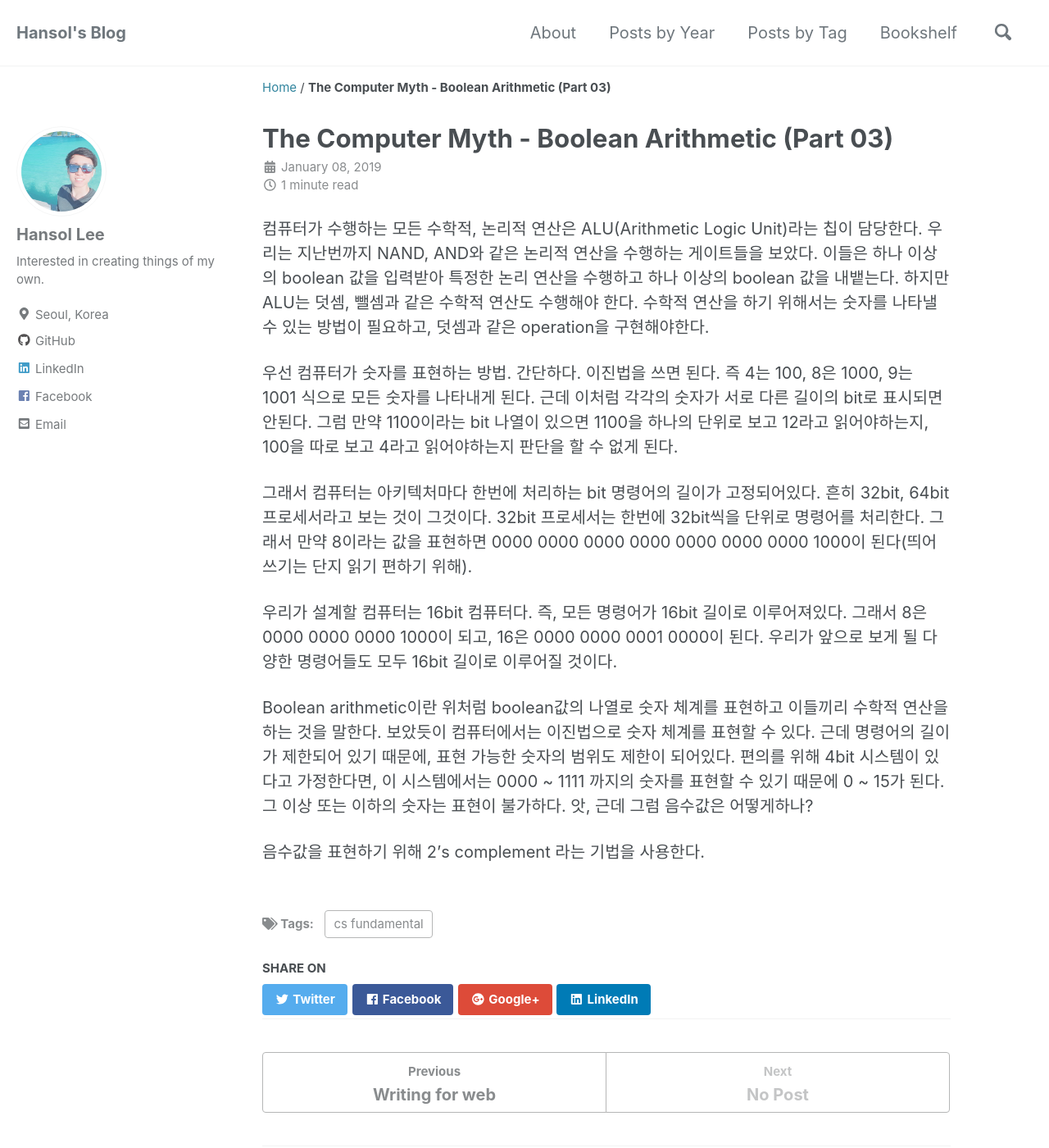
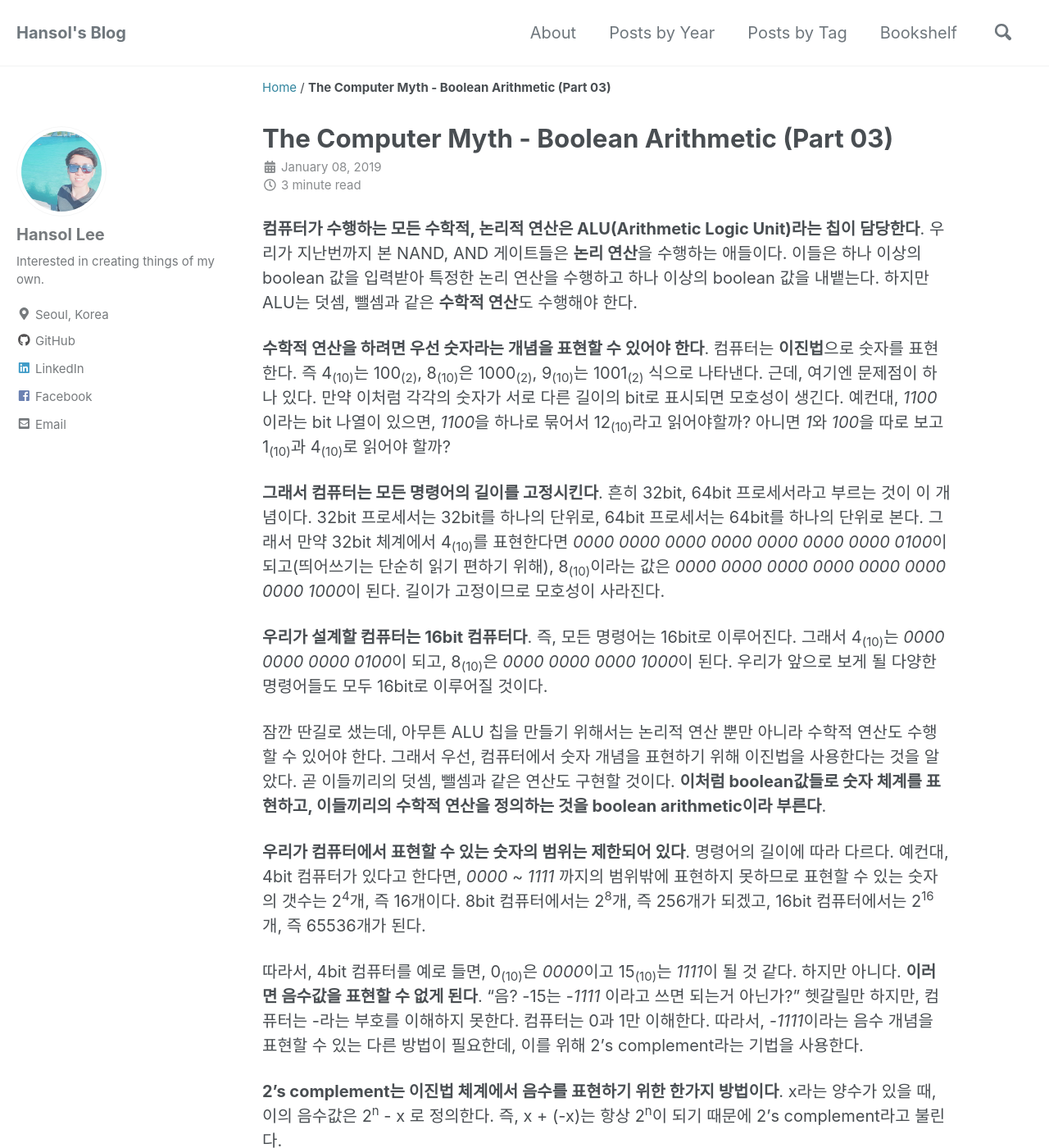
Before and after one commit to giantsol/giantsol.github.io, a Jekyll site: the page built from _posts/2019-01-08-computer-myth-03.md, in a window 1280 px wide and 1400 px high. Shown: the whole window at 82% size. Built offline with Jekyll 4.4.1, drawn with Linux system fonts in a browser that asks for light colours; cached includes are drawn as plain includes; nearby versions of some CDN libraries; comment, search, counter and statistics services are not loaded; some of the changed text lies outside the part shown.

Commit message:
update computer myth 03

```diff
--- a/_posts/2019-01-08-computer-myth-03.md
+++ b/_posts/2019-01-08-computer-myth-03.md
@@ -4,14 +4,36 @@
   - cs fundamental
 ---
 
-컴퓨터가 수행하는 모든 수학적, 논리적 연산은 ALU(Arithmetic Logic Unit)라는 칩이 담당한다. 우리는 지난번까지 NAND, AND와 같은 논리적 연산을 수행하는 게이트들을 보았다. 이들은 하나 이상의 boolean 값을 입력받아 특정한 논리 연산을 수행하고 하나 이상의 boolean 값을 내뱉는다. 하지만 ALU는 덧셈, 뺄셈과 같은 수학적 연산도 수행해야 한다. 수학적 연산을 하기 위해서는 숫자를 나타낼 수 있는 방법이 필요하고, 덧셈과 같은 operation을 구현해야한다.
+**컴퓨터가 수행하는 모든 수학적, 논리적 연산은 ALU(Arithmetic Logic Unit)라는 칩이 담당한다**. 우리가 지난번까지 본 NAND, AND 게이트들은 **논리 연산**을 수행하는 애들이다. 이들은 하나 이상의 boolean 값을 입력받아 특정한 논리 연산을 수행하고 하나 이상의 boolean 값을 내뱉는다. 하지만 ALU는 덧셈, 뺄셈과 같은 **수학적 연산**도 수행해야 한다.
 
-우선 컴퓨터가 숫자를 표현하는 방법. 간단하다. 이진법을 쓰면 된다. 즉 4는 100, 8은 1000, 9는 1001 식으로 모든 숫자를 나타내게 된다. 근데 이처럼 각각의 숫자가 서로 다른 길이의 bit로 표시되면 안된다. 그럼 만약 1100이라는 bit 나열이 있으면 1100을 하나의 단위로 보고 12라고 읽어야하는지, 100을 따로 보고 4라고 읽어야하는지 판단을 할 수 없게 된다.
+**수학적 연산을 하려면 우선 숫자라는 개념을 표현할 수 있어야 한다**. 컴퓨터는 **이진법**으로 숫자를 표현한다. 즉 4<sub>(10)</sub>는 100<sub>(2)</sub>, 8<sub>(10)</sub>은 1000<sub>(2)</sub>, 9<sub>(10)</sub>는 1001<sub>(2)</sub> 식으로 나타낸다. 근데, 여기엔 문제점이 하나 있다. 만약 이처럼 각각의 숫자가 서로 다른 길이의 bit로 표시되면 모호성이 생긴다. 예컨대, *1100*이라는 bit 나열이 있으면, *1100*을 하나로 묶어서 12<sub>(10)</sub>라고 읽어야할까? 아니면 *1*와 *100*을 따로 보고 1<sub>(10)</sub>과 4<sub>(10)</sub>로 읽어야 할까?
 
-그래서 컴퓨터는 아키텍처마다 한번에 처리하는 bit 명령어의 길이가 고정되어있다. 흔히 32bit, 64bit 프로세서라고 보는 것이 그것이다. 32bit 프로세서는 한번에 32bit씩을 단위로 명령어를 처리한다. 그래서 만약 8이라는 값을 표현하면 0000 0000 0000 0000 0000 0000 0000 1000이 된다(띄어쓰기는 단지 읽기 편하기 위해).
+**그래서 컴퓨터는 모든 명령어의 길이를 고정시킨다**. 흔히 32bit, 64bit 프로세서라고 부르는 것이 이 개념이다. 32bit 프로세서는 32bit를 하나의 단위로, 64bit 프로세서는 64bit를 하나의 단위로 본다. 그래서 만약 32bit 체계에서 4<sub>(10)</sub>를 표현한다면 *0000 0000 0000 0000 0000 0000 0000 0100*이 되고(띄어쓰기는 단순히 읽기 편하기 위해), 8<sub>(10)</sub>이라는 값은 *0000 0000 0000 0000 0000 0000 0000 1000*이 된다. 길이가 고정이므로 모호성이 사라진다.
 
-우리가 설계할 컴퓨터는 16bit 컴퓨터다. 즉, 모든 명령어가 16bit 길이로 이루어져있다. 그래서 8은 0000 0000 0000 1000이 되고, 16은 0000 0000 0001 0000이 된다. 우리가 앞으로 보게 될 다양한 명령어들도 모두 16bit 길이로 이루어질 것이다.
+**우리가 설계할 컴퓨터는 16bit 컴퓨터다**. 즉, 모든 명령어는 16bit로 이루어진다. 그래서 4<sub>(10)</sub>는 *0000 0000 0000 0100*이 되고, 8<sub>(10)</sub>은 *0000 0000 0000 1000*이 된다. 우리가 앞으로 보게 될 다양한 명령어들도 모두 16bit로 이루어질 것이다.
 
-Boolean arithmetic이란 위처럼 boolean값의 나열로 숫자 체계를 표현하고 이들끼리 수학적 연산을 하는 것을 말한다. 보았듯이 컴퓨터에서는 이진법으로 숫자 체계를 표현할 수 있다. 근데 명령어의 길이가 제한되어 있기 때문에, 표현 가능한 숫자의 범위도 제한이 되어있다. 편의를 위해 4bit 시스템이 있다고 가정한다면, 이 시스템에서는 0000 ~ 1111 까지의 숫자를 표현할 수 있기 때문에 0 ~ 15가 된다. 그 이상 또는 이하의 숫자는 표현이 불가하다. 앗, 근데 그럼 음수값은 어떻게하나?
+잠깐 딴길로 샜는데, 아무튼 ALU 칩을 만들기 위해서는 논리적 연산 뿐만 아니라 수학적 연산도 수행할 수 있어야 한다. 그래서 우선, 컴퓨터에서 숫자 개념을 표현하기 위해 이진법을 사용한다는 것을 알았다. 곧 이들끼리의 덧셈, 뺄셈과 같은 연산도 구현할 것이다. **이처럼 boolean값들로 숫자 체계를 표현하고, 이들끼리의 수학적 연산을 정의하는 것을 boolean arithmetic이라 부른다**.
 
-음수값을 표현하기 위해 2's complement 라는 기법을 사용한다.
+**우리가 컴퓨터에서 표현할 수 있는 숫자의 범위는 제한되어 있다**. 명령어의 길이에 따라 다르다. 예컨대, 4bit 컴퓨터가 있다고 한다면, *0000* ~ *1111* 까지의 범위밖에 표현하지 못하므로 표현할 수 있는 숫자의 갯수는 2<sup>4</sup>개, 즉 16개이다. 8bit 컴퓨터에서는 2<sup>8</sup>개, 즉 256개가 되겠고, 16bit 컴퓨터에서는 2<sup>16</sup>개, 즉 65536개가 된다.
+
+따라서, 4bit 컴퓨터를 예로 들면, 0<sub>(10)</sub>은 *0000*이고 15<sub>(10)</sub>는 *1111*이 될 것 같다. 하지만 아니다. **이러면 음수값을 표현할 수 없게 된다**. "음? -15는 *-1111* 이라고 쓰면 되는거 아닌가?" 헷갈릴만 하지만, 컴퓨터는 -라는 부호를 이해하지 못한다. 컴퓨터는 0과 1만 이해한다. 따라서, *-1111*이라는 음수 개념을 표현할 수 있는 다른 방법이 필요한데, 이를 위해 2's complement라는 기법을 사용한다.
+
+**2's complement는 이진법 체계에서 음수를 표현하기 위한 한가지 방법이다**. x라는 양수가 있을 때, 이의 음수값은 2<sup>n</sup> - x 로 정의한다. 즉, x + (-x)는 항상 2<sup>n</sup>이 되기 때문에 2's complement라고 불린다.
+
+<figure>
+  <img src="{{ site.url }}{{ site.baseurl }}/assets/images/computer-myth/03-0.jpg" alt="2's complement">
+  <figcaption>2's complement</figcaption>
+</figure>
+
+예를 들어, 4bit 체계에서 -3을 표현하자면 2<sup>4</sup> - 3 = 13, 즉 *1101*이 된다. 마찬가지로 -1은 2<sup>4</sup> - 1 = 15, 즉 *1111*이 된다. 4bit 체계에서 표현할 수 있는 모든 수는 아래와 같다:
+
+<figure>
+  <img src="{{ site.url }}{{ site.baseurl }}/assets/images/computer-myth/03-1.jpg" alt="Numbers in 4bit architecture">
+  <figcaption>4bit 체계의 숫자들</figcaption>
+</figure>
+
+**이 기법을 사용한 결과로, 양수는 가장 왼쪽의 bit(Most Significant Bit)가 0이고 음수는 1이라는 특징이 생긴다**. 그리고 표현 가능한 숫자의 범위는 -2<sup>n-1</sup> ~ 2<sup>n-1</sup> - 1이 된다. 참고로, nbit 체계에서 x라는 숫자의 부호를 바꾸려면 2<sup>n</sup> - x를 하면 된다고 했는데, 쉽게 계산할 수 있는 공식으로 **모든 bit를 반전(NOT) 후 1을 더하면 된다**. 예컨대 -3<sub>(10)</sub>은 3<sub>(10)</sub>을 나타내는 *0011*을 반전시켜 *1100*로 만든 후 1을 더해 *1101*이라고 구할 수 있다.
+
+**정리하자면**, 컴퓨터는 모든 숫자를 이진법으로 나타낸다. 그리고 모호성을 없애기 위해 하나의 숫자(또는 명령어)를 표현하는 bit의 길이를 고정시킨다. 예컨대, 16bit 시스템에서는 항상 16개의 bit를 한 단위로 보고, 32bit 시스템에서는 32개의 bit를 한 단위로 본다. 또한, 양수와 음수를 표현하기 위해 2's complement라는 기법을 이용한다. 그래서, 보통은 nbit 체계에서 0 ~ 2<sup>n</sup> - 1 사이의 값을 나타낼 수 있겠지만, 이 기법을 도입하여 -2<sup>n-1</sup> ~ 2<sup>n-1</sup> - 1 사이의 값을 나타낼 수 있게 된다. 모든 양수는 가장 왼쪽의 bit(MSB)가 0이 되고 음수는 1이 된다는 특징을 지니게 된다.
+
+**컴퓨터에서 숫자를 표현할 수 있게 되었다!** 이진법, 십진법의 개념에 익숙치 않은 분들은 머리가 아주 복잡복잡할 것이다. 잘 이해가 되길 바라며.. 다시 찬찬히 읽어보기를 추천한다. 다음 포스트에서 볼 ALU 칩은 지금까지 우리가 쌓아온 논리 연산 게이트들과 숫자 체계를 기반으로 만들어질 것이다. 앞서 말했듯이, 우리는 16bit 컴퓨터를 만든다. 즉, 모든 데이터(숫자)와 명령어는 항상 16bit로 표현된다. 따라서, 이전에 본 1bit 단위로 동작하는 NAND, AND 등의 게이트들을 16bit 단위로 동작하도록 확장시키고, 이들을 재료로 삼아 16bit 단위로 모든 연산을 수행하는 ALU 칩을 완성시켜 나갈 것이다.
```
Also changed, not shown: _posts/2019-01-03-computer-myth-02.md (+1 -1 lines), assets/images/computer-myth/03-0.jpg (added), assets/images/computer-myth/03-1.jpg (added).
